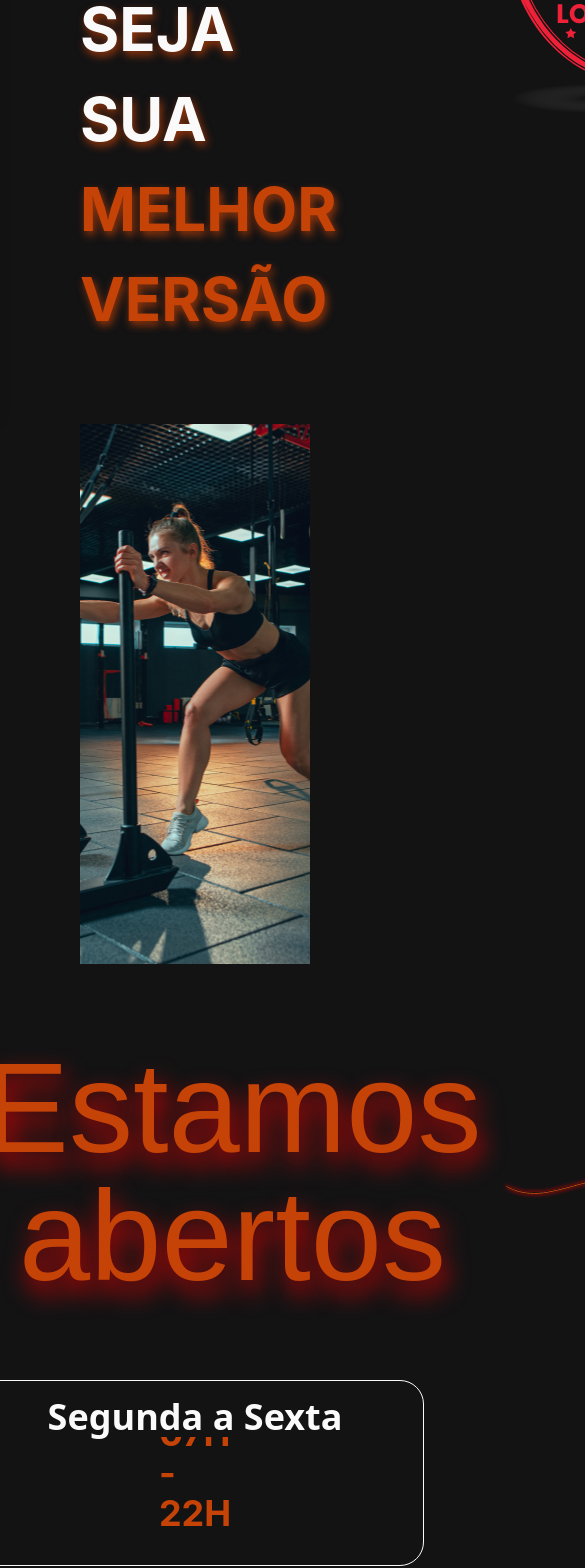
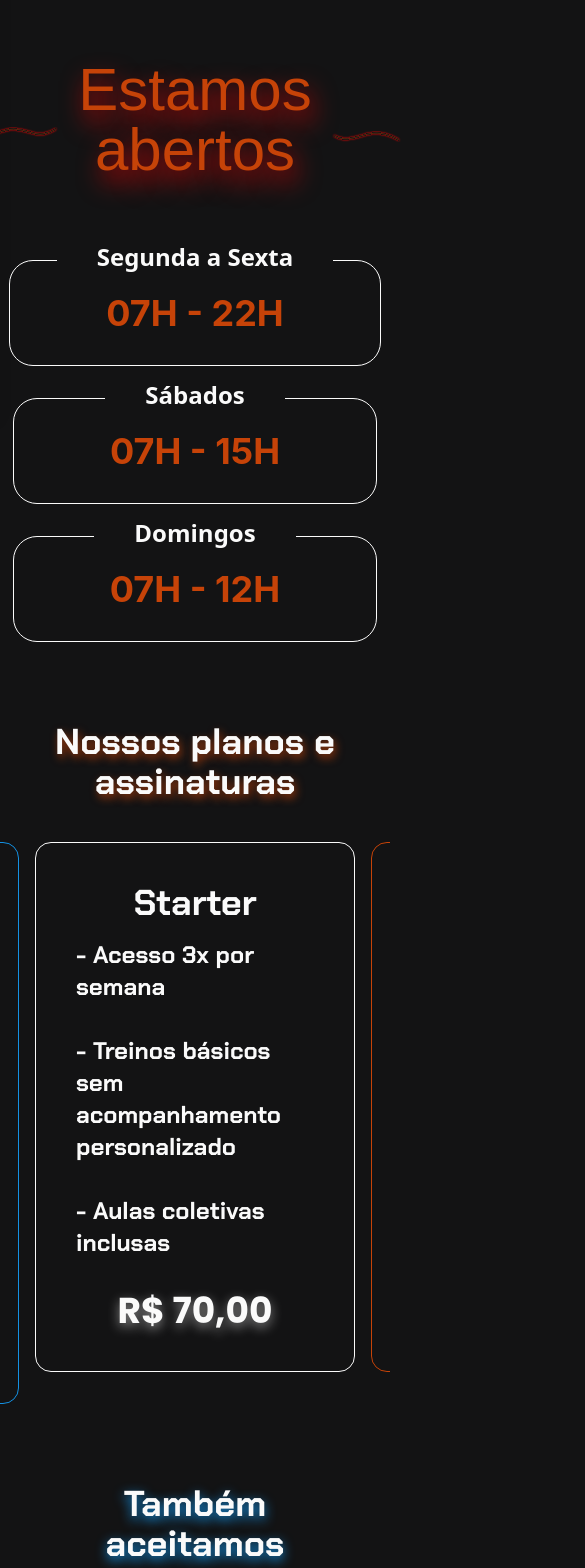
Before and after one commit to Chiqueto/GymLanding, a React (Vite) app: page / in a window 390 px wide. Shown: the part 432-2000 px from the top of the page, 585 px wide, since content can reach past the window. Built offline with nearby package versions, Linux system fonts and the light colour scheme; a web font is replaced by a local one.

Commit message:
continue responsivity

```diff
--- a/src/components/home.tsx
+++ b/src/components/home.tsx
@@ -1,8 +1,8 @@
 function Home() {
     return (
-        <section className="flex flex-row ml-20 mr-32 pt-14 gap-40">
-            <p className="font-body text-6xl text-zinc-50 font-bold uppercase text-balance [text-shadow:_2px_4px_8px_rgb(198_67_8_/_75%)] leading-normal">Venha treinar com a gente e seja sua <span className="text-main-700">melhor versão</span></p>
-            <img src="/GymLogo.svg" alt="Logo da academia" />
+        <section className="flex flex-row md:ml-20 ml-10 md:mr-32 mr-16 pt-14 md:gap-40 gap-6">
+            <p className="font-body md:text-6xl text-xl text-zinc-50 font-bold uppercase text-balance [text-shadow:_2px_4px_8px_rgb(198_67_8_/_75%)] leading-normal">Venha treinar com a gente e seja sua <span className="text-main-700">melhor versão</span></p>
+            <img src="/GymLogo.svg" alt="Logo da academia" className="md:max-w-[100%] max-w-[35%]" />
         </section>
     );
 }
--- a/src/components/planCard.tsx
+++ b/src/components/planCard.tsx
@@ -10,12 +10,12 @@ interface PlanCardProps {
 }
 
 const cardVariants = tv({
-    base: "border rounded-2xl p-10 mt-10 font-impact font-bold w-96",
+    base: "border rounded-2xl p-10 mt-10 font-impact font-bold md:w-96 w-80",
     variants: {
         color: {
             olympia: "border-main-700",
-            pro: "border-secondary-500 mt-24",
-            starter: "border-zinc-50 mt-48"
+            pro: "border-secondary-500 md:mt-24",
+            starter: "border-zinc-50 md:mt-48"
         }
     }
 })
--- a/src/components/plans.tsx
+++ b/src/components/plans.tsx
@@ -1,20 +1,37 @@
 import PlanCard from "./planCard";
+import { Carousel, CarouselContent, CarouselItem } from "./ui/carousel";
 
 function Plans() {
     return (
         <section className="flex flex-col items-center mt-20">
-            <h1 className="font-impact font-bold text-6xl text-zinc-50 px-48 text-center [text-shadow:_2px_4px_8px_rgb(198_67_8_/_75%)] stroke-main-600">Nossos planos e assinaturas</h1>
+            <h1 className="font-impact font-bold md:text-6xl text-4xl text-zinc-50 md:px-48 text-center [text-shadow:_2px_4px_8px_rgb(198_67_8_/_75%)] stroke-main-600">Nossos planos e assinaturas</h1>
 
-            <div className="flex flex-row gap-2 ">
+            <div className="md:flex flex-row gap-2 hidden ">
                 <PlanCard title="Starter" description1="- Acesso 3x por semana" description2="- Treinos básicos sem acompanhamento personalizado" description3="- Aulas coletivas inclusas" price="R$ 70,00" variant="starter" />
                 <PlanCard title="Olympia" description1="- Acesso ilimitado todos os dias" description2="- Treinos especializados com acompanhamento de personais" description3="- Avaliação física semestral" price="R$ 150,00" variant="olympia" />
                 <PlanCard title="Pro" description1="- Acesso 5x por semana" description2="- Treinos especializados ajustados mensalmente" description3="-  Aulas coletivas exclusivas (spinning, funcional)" price="R$ 100,00" variant="pro" />
             </div>
 
-            <h1 className="mt-20 font-impact font-bold text-6xl text-zinc-50 px-48 text-center [text-shadow:_0_4px_12px_rgb(20_145_227_/_100%)] stroke-secondary-500">Também aceitamos</h1>
+            <Carousel opts={{ loop: true }} className="w-full md:hidden">
+                <CarouselContent>
 
-            <div className="border border-zinc-50 rounded-2xl p-10 mt-10 font-impact font-bold px-40">
-                <h2 className="text-4xl text-center mb-5 text-zinc-50 stroke-secondary-500 ">Diária - R$ 15,00 </h2>
+                    <CarouselItem className="basis-auto">
+                        <PlanCard title="Starter" description1="- Acesso 3x por semana" description2="- Treinos básicos sem acompanhamento personalizado" description3="- Aulas coletivas inclusas" price="R$ 70,00" variant="starter" />
+                    </CarouselItem>
+                    <CarouselItem className="basis-auto">
+                        <PlanCard title="Olympia" description1="- Acesso ilimitado todos os dias" description2="- Treinos especializados com acompanhamento de personais" description3="- Avaliação física semestral" price="R$ 150,00" variant="olympia" />
+                    </CarouselItem>
+                    <CarouselItem className="basis-auto">
+                        <PlanCard title="Pro" description1="- Acesso 5x por semana" description2="- Treinos especializados ajustados mensalmente" description3="-  Aulas coletivas exclusivas (spinning, funcional)" price="R$ 100,00" variant="pro" />
+                    </CarouselItem>
+                </CarouselContent >
+
+            </Carousel >
+
+            <h1 className="mt-20 font-impact font-bold md:text-6xl text-4xl text-zinc-50 px-48 text-center [text-shadow:_0_4px_12px_rgb(20_145_227_/_100%)] stroke-secondary-500">Também aceitamos</h1>
+
+            <div className="border border-zinc-50 rounded-2xl p-10 mx-10 mt-10 font-impact font-bold md:px-40 px-14">
+                <h2 className="md:text-4xl text-2xl text-center mb-5 text-zinc-50 stroke-secondary-500 ">Diária - R$ 15,00 </h2>
                 <img src="/gympass.png" alt="GymPass" className="mb-10" />
                 <img src="/totalpass.png" alt="TotalPass" />
             </div>
--- a/src/components/scheduleCard.tsx
+++ b/src/components/scheduleCard.tsx
@@ -7,9 +7,9 @@ function ScheduleCard({ title, schedule }: ScheduleCardProps) {
     return (
 
         <div className="flex flex-row justify-center items-center">
-            <div className=" bg-background z-10 px-10  absolute mb-28"> <p className=" text-zinc-50 text-4xl font-bold">{title}</p> </div>
-            <div className="border border-zinc-50 px-48 rounded-3xl py-8">
-                <p className="text-main-700 font-body text-4xl font-bold ">{schedule}</p>
+            <div className=" bg-background z-10 px-10  absolute mb-28"> <p className=" text-zinc-50 md:text-4xl text-2xl font-bold">{title}</p> </div>
+            <div className="border border-zinc-50 md:px-48 px-24 rounded-3xl py-8">
+                <p className="text-main-700 font-body md:text-4xl text-4xl font-bold ">{schedule}</p>
             </div>
         </div>
     );
--- a/src/components/schedules.tsx
+++ b/src/components/schedules.tsx
@@ -3,10 +3,10 @@ import ScheduleCard from "./scheduleCard";
 function Schedules() {
     return (
         <section className="mt-20">
-            <div className="flex flex-row  justify-center items-center gap-5 ml-20 ">
-                <img src="/Line 1.svg" alt="" className="mt-6" />
-                <h1 className="text-center font-neon text-9xl text-main-700  [text-shadow:_4px_12px_24px_rgb(255_0_0_/_80%)]  ">Estamos abertos</h1>
-                <img src="/Line 2.svg" alt="" className="mt-8" />
+            <div className="flex flex-row justify-center items-center gap-5 md:ml-20 mx-20 ">
+                <img src="/Line 1.svg" alt="" className="mt-6 md:max-w-[100%] max-w-[30%]" />
+                <h1 className="text-center font-neon md:text-9xl text-6xl text-main-700  [text-shadow:_4px_12px_24px_rgb(255_0_0_/_80%)]  ">Estamos abertos</h1>
+                <img src="/Line 2.svg" alt="" className="mt-8 md:max-w-[100%] max-w-[30%]" />
             </div>
             <div className="flex flex-col justify-center items-center gap-8 my-20">
                 <ScheduleCard title={"Segunda a Sexta"} schedule={"07H - 22H"} />
--- a/src/components/structure.tsx
+++ b/src/components/structure.tsx
@@ -26,12 +26,12 @@ const carouselItems = [
 
 function Structure() {
     return (
-        <section className="flex justify-center mt-20 mx-20">
+        <section className="flex justify-center md:mt-20 mt-10 md:mx-20 mx-10">
             <Carousel opts={{ loop: true }} className="w-full">
                 <CarouselContent>
                     {carouselItems.map((item, index) => (
                         <CarouselItem key={index} className="basis-auto">
-                            <img src={item.src} alt={item.alt} height={"540px"} />
+                            <img src={item.src} alt={item.alt} className="md:max-w-[700px] max-w-[250px]" />
                         </CarouselItem>
                     ))}
                 </CarouselContent >
```
